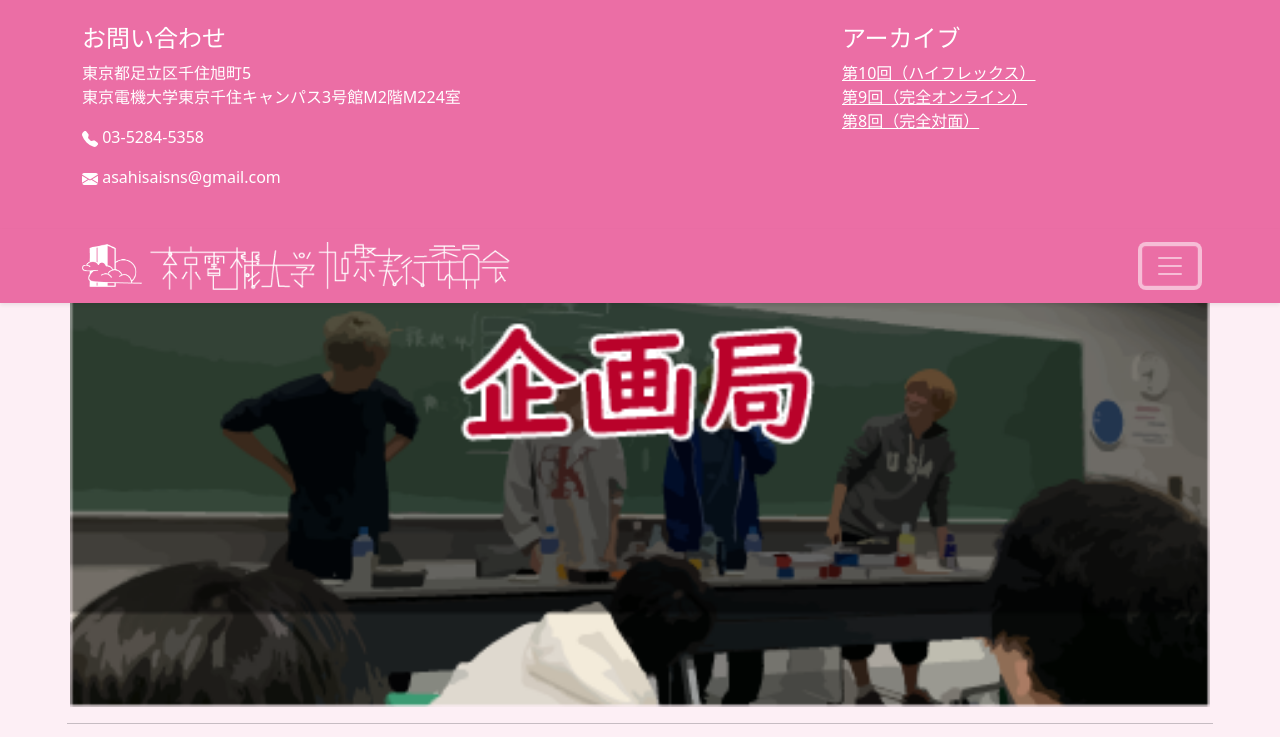
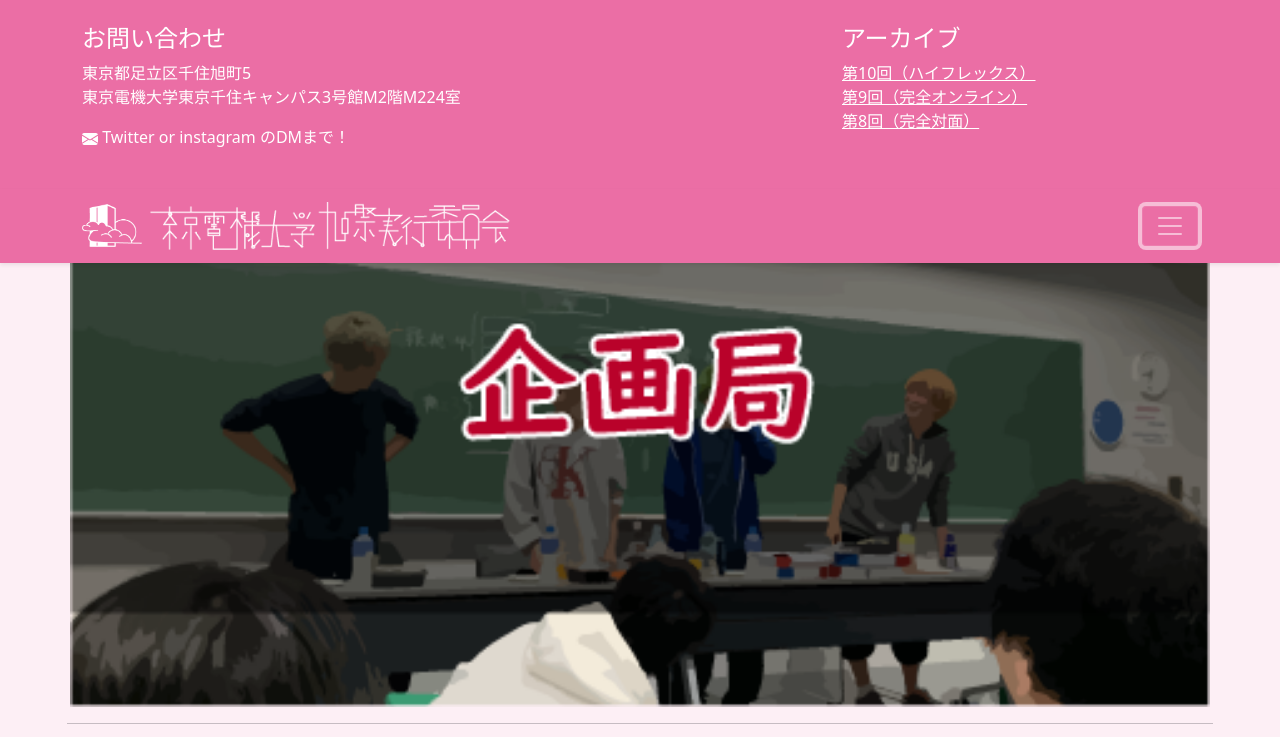
Before and after one commit to tdu-asahifes/invitation-freshman, a plain HTML site: page kikaku.html in a window 1280 px wide. Both pictures are taken after a click on the button "Toggle navigation". Shown: the top 737 px of the page. Drawn offline with nearby package versions, Linux system fonts and the light colour scheme.

Commit message:
Add files via upload

```diff
--- a/kikaku.html
+++ b/kikaku.html
@@ -16,14 +16,14 @@
                 <div class="col-sm-8 col-md-7 py-4">
                   <h4 class="text-white">お問い合わせ</h4>
                   <p class="text-white">東京都足立区千住旭町5<br>東京電機大学東京千住キャンパス3号館M2階M224室</p>
-                  <svg xmlns="http://www.w3.org/2000/svg" width="16" height="16" fill="currentColor" class="bi bi-telephone-fill text-white" viewBox="0 0 16 16">
+                  <!-- <svg xmlns="http://www.w3.org/2000/svg" width="16" height="16" fill="currentColor" class="bi bi-telephone-fill text-white" viewBox="0 0 16 16">
                     <path fill-rule="evenodd" d="M1.885.511a1.745 1.745 0 0 1 2.61.163L6.29 2.98c.329.423.445.974.315 1.494l-.547 2.19a.678.678 0 0 0 .178.643l2.457 2.457a.678.678 0 0 0 .644.178l2.189-.547a1.745 1.745 0 0 1 1.494.315l2.306 1.794c.829.645.905 1.87.163 2.611l-1.034 1.034c-.74.74-1.846 1.065-2.877.702a18.634 18.634 0 0 1-7.01-4.42 18.634 18.634 0 0 1-4.42-7.009c-.362-1.03-.037-2.137.703-2.877L1.885.511z"/>
-                  </svg>
-                  <span class ="text-white">03-5284-5358</p>
+                  </svg> -->
+                  <!-- <span class ="text-white">03-5284-5358</p> -->
                   <svg xmlns="http://www.w3.org/2000/svg" width="16" height="16" fill="currentColor" class="bi bi-envelope-fill text-white" viewBox="0 0 16 16">
                     <path d="M.05 3.555A2 2 0 0 1 2 2h12a2 2 0 0 1 1.95 1.555L8 8.414.05 3.555ZM0 4.697v7.104l5.803-3.558L0 4.697ZM6.761 8.83l-6.57 4.027A2 2 0 0 0 2 14h12a2 2 0 0 0 1.808-1.144l-6.57-4.027L8 9.586l-1.239-.757Zm3.436-.586L16 11.801V4.697l-5.803 3.546Z"/>
                   </svg>
-                  <span class ="text-white">asahisaisns@gmail.com</p>
+                  <span class ="text-white">Twitter or instagram のDMまで！</p>
                 </div>
                 <div class="col-sm-4 offset-md-1 py-4">
                   <h4 class="text-white">アーカイブ</h4>
```
Also changed, not shown: koho.html (+4 -4 lines), leaders.html (+4 -4 lines), nibu.html (+4 -4 lines), shogai.html (+4 -4 lines), soumu.html (+4 -4 lines).
